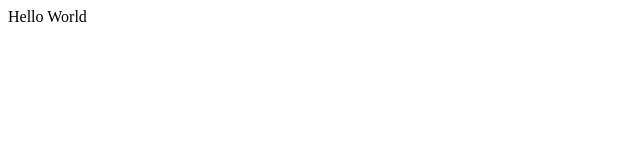
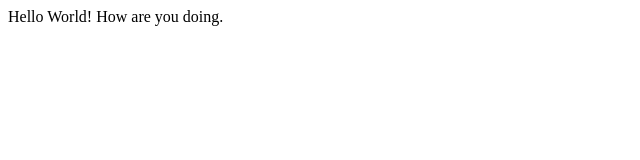
Before and after one commit to shivanisnarang/Breaking-HTML, a plain HTML site: page index.html in a window 1280 px wide. Shown: the whole page, without its empty margins (0-640 px from the left). Drawn offline with Linux system fonts and the light colour scheme.

Commit message:
This is my second commit

```diff
--- a/index.html
+++ b/index.html
@@ -7,6 +7,6 @@
     <title></title>
 </head>
 <body>
-Hello World
+Hello World! How are you doing.
 </body>
 </html>
```
